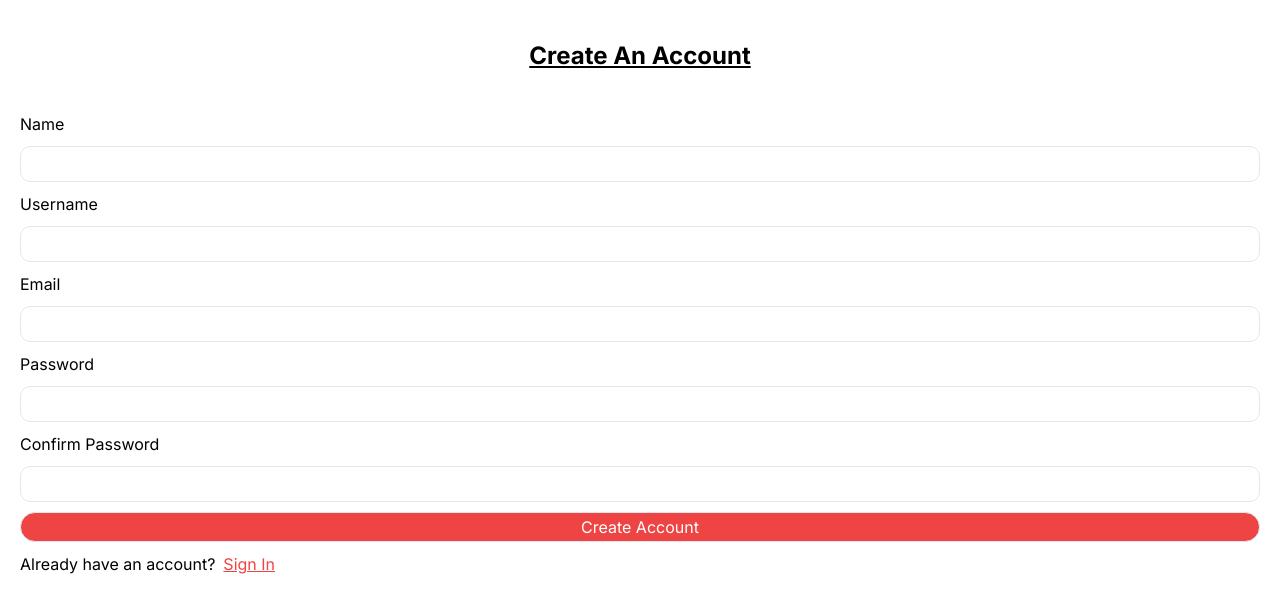
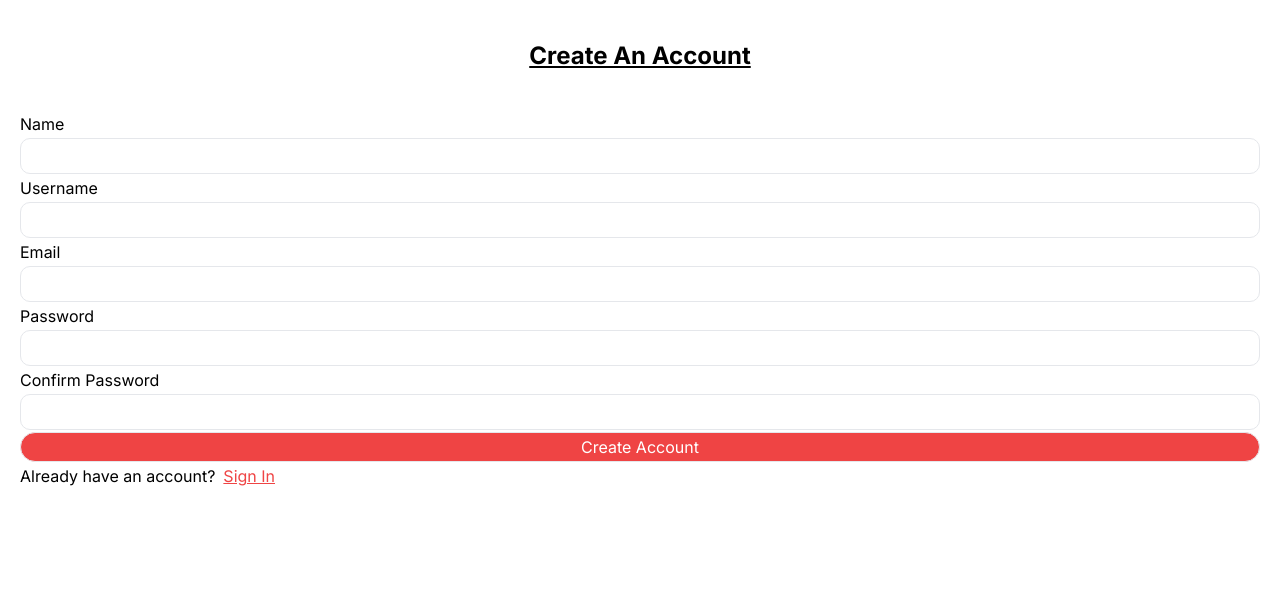
Before and after one commit to linknet-group/k3k3, a Next.js app: page / in a window 1280 px wide. Shown: the top 612 px of the page. Built offline with nearby package versions, Linux system fonts and the light colour scheme.

Commit message:
new added

```diff
--- a/src/components/SignUp/SignUp.tsx
+++ b/src/components/SignUp/SignUp.tsx
@@ -9,7 +9,7 @@ const SignUp = () => {
 
 <div className='container mx-auto p-[20px] m-[20px] '>
     <h1 className='text-center font-bold text-2xl underline'>Create An Account</h1>
-    <form action="" className='grid  py-10 gap-[10px]'>
+    <form action="" className='grid  py-10 gap-[2px]'>
         <label htmlFor="">Name</label>
         <input className='border rounded-[10px] outline-gray-500 p-[5px]' type="text" />
 
```
